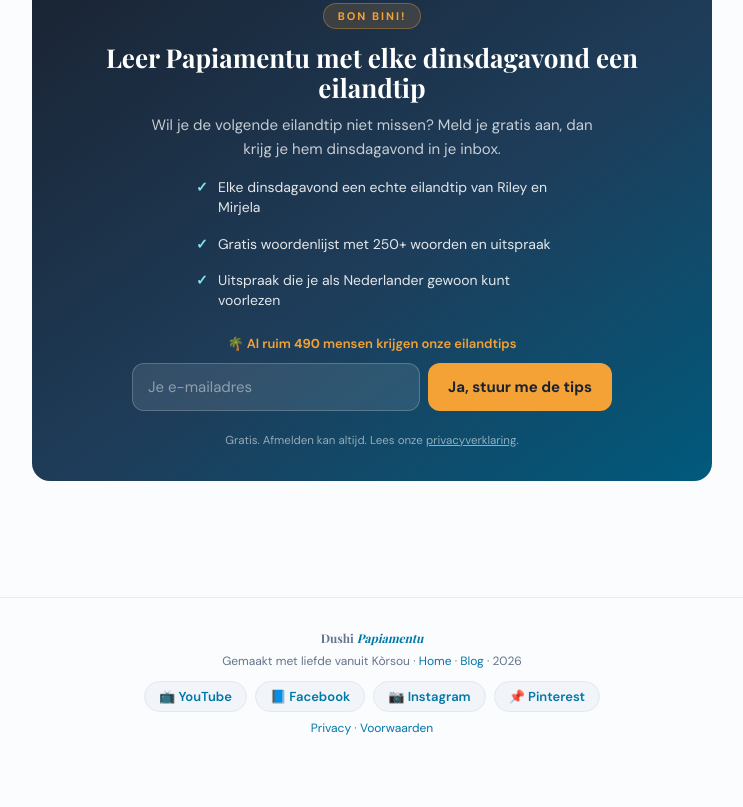
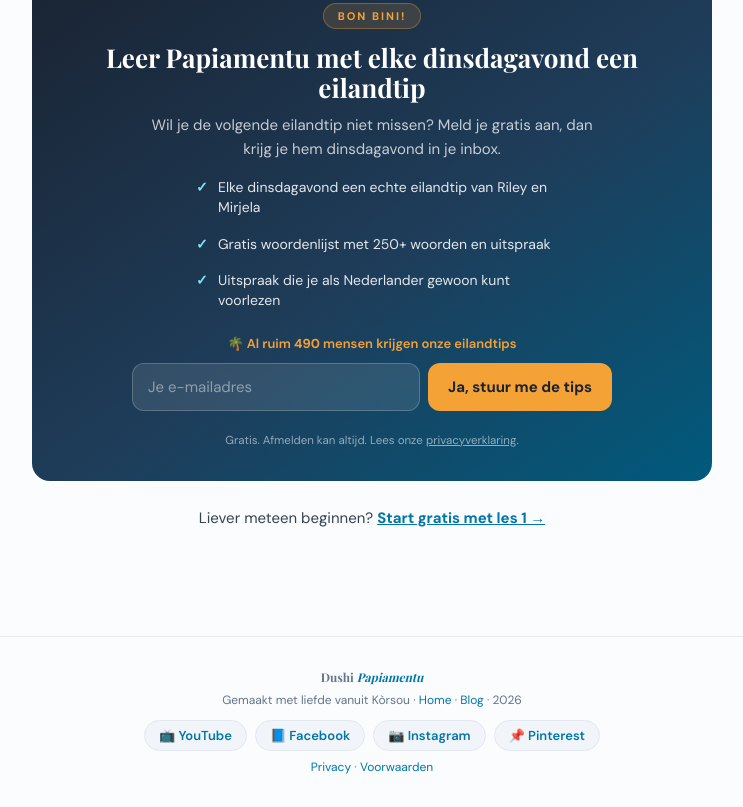
Before and after one commit to GoldMineY-hub/DushiPapiamentu, a plain HTML site: page eilandtips/bij-antillianen-thuis.html in a window 1280 px wide. Shown: the part 3833-4640 px from the top of the page, without its empty margins (268-1011 px from the left). Before the commit the page ends 4601 px from the top, so only its background shows below. Drawn offline with nearby package versions, Linux system fonts and the light colour scheme; a web font is replaced by a local one.

Commit message:
Voorbeeldpagina: link naar les 1 onder aanmeldblok
Co-Authored-By: Claude Opus 5.5 <noreply@anthropic.com>
Claude-Session: https://claude.ai/code/session_01PcY7vYDDtwQ4j7n5Q5BWRA

```diff
--- a/eilandtips/bij-antillianen-thuis.html
+++ b/eilandtips/bij-antillianen-thuis.html
@@ -174,6 +174,7 @@ article tr:nth-child(even) td{background:#F8FAFC}
   </div>
 </div>
 <div data-dsu="end" data-sub="Wil je de volgende eilandtip niet missen? Meld je gratis aan, dan krijg je hem dinsdagavond in je inbox."></div>
+<p style="text-align:center;margin:-12px 0 24px;font-size:15px">Liever meteen beginnen? <a href="/lessen/lesson-1-bon-bini" style="color:#0077A8;font-weight:700;text-decoration:underline">Start gratis met les 1 →</a></p>
 </article>
 
 <footer class="ft">
```
